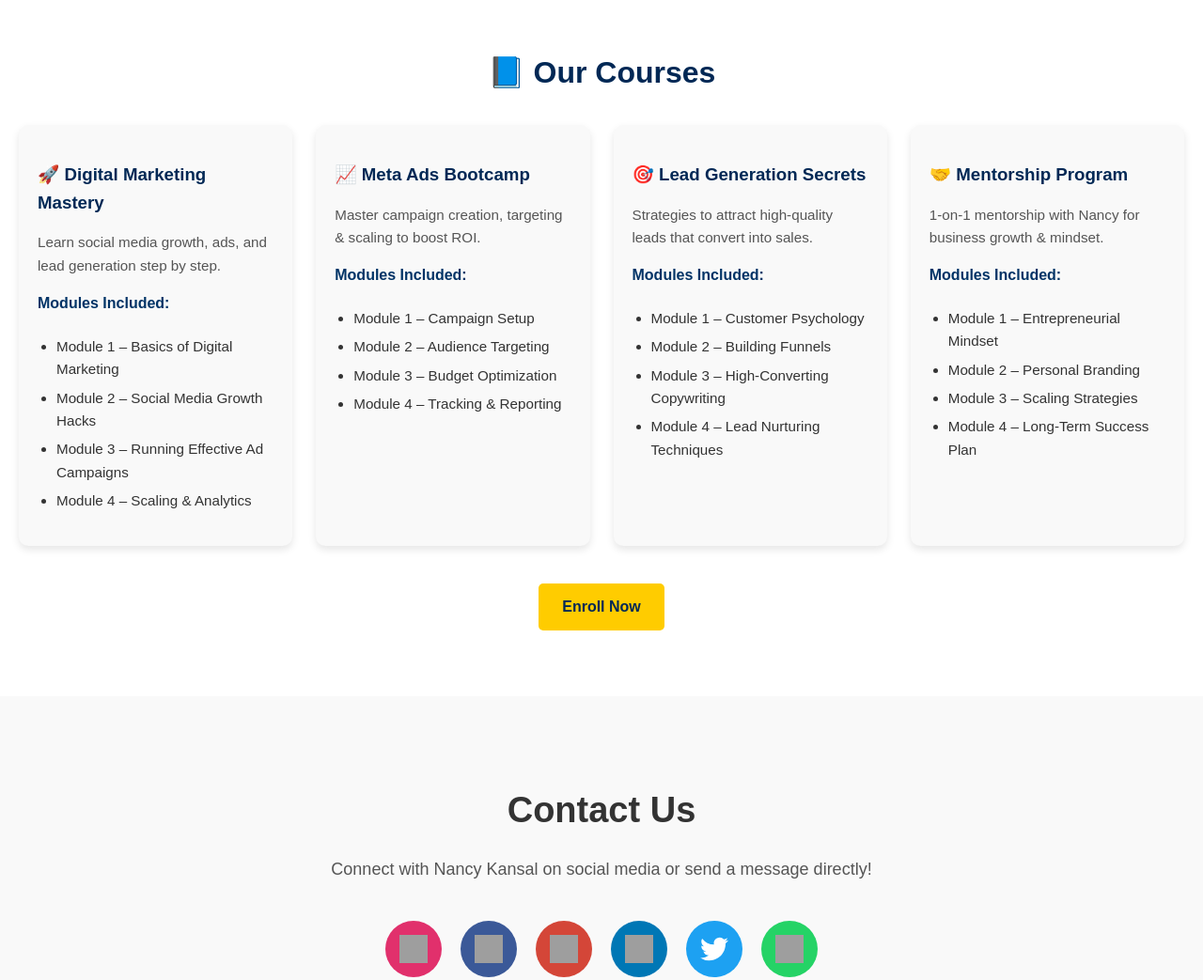
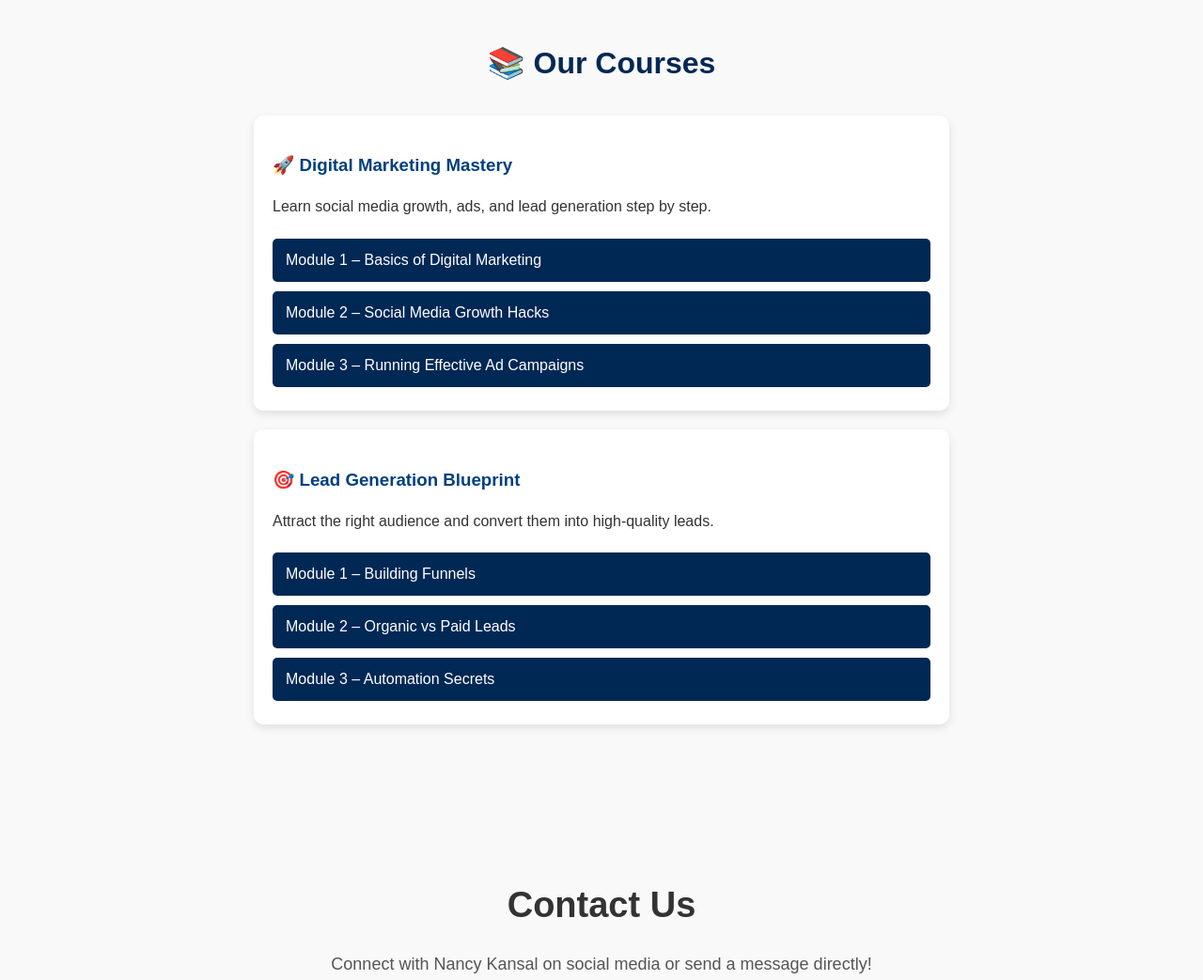
Before and after one commit to nancykansal15/ExpandEmpireWithNancy, a plain HTML site: page index.html in a window 1280 px wide. Shown: the part 900-1943 px from the top of the page at 94% size. Drawn offline with Linux system fonts and the light colour scheme; grey boxes are pictures that could not be loaded.

Commit message:
Update index.html

```diff
--- a/index.html
+++ b/index.html
@@ -6,35 +6,66 @@
   <title>Expand Empire With Nancy</title>
   <link rel="stylesheet" href="style.css">
   <style>
-    /* Extra styles for Courses */
+    /* Accordion Styles */
+    .course-section {
+      padding: 50px 20px;
+      background: #f9f9f9;
+      text-align: center;
+    }
+    .course-section h2 {
+      font-size: 2rem;
+      margin-bottom: 30px;
+      color: #002855;
+    }
     .course-card {
-      background:#f9f9f9;
-      border-radius:10px;
-      padding:20px;
-      box-shadow:0 4px 8px rgba(0,0,0,0.1);
-      text-align:left;
-      transition: transform 0.3s;
-    }
-    .course-card:hover {
-      transform: translateY(-8px);
+      background: #fff;
+      margin: 20px auto;
+      padding: 20px;
+      border-radius: 10px;
+      box-shadow: 0 4px 10px rgba(0,0,0,0.1);
+      width: 90%;
+      max-width: 700px;
+      text-align: left;
     }
     .course-card h3 {
-      margin-bottom:10px;
-      color:#002855;
+      color: #003f7f;
+      margin-bottom: 10px;
     }
-    .course-card p {
-      margin-bottom:10px;
-      font-size:0.95rem;
-      color:#555;
+    .accordion-btn {
+      background: #002855;
+      color: #fff;
+      cursor: pointer;
+      padding: 14px;
+      width: 100%;
+      border: none;
+      outline: none;
+      text-align: left;
+      font-size: 1rem;
+      margin: 5px 0;
+      border-radius: 5px;
+      transition: 0.3s;
     }
-    .modules {
-      margin-top:10px;
-      padding-left:20px;
+    .accordion-btn:hover {
+      background: #003f7f;
     }
-    .modules li {
-      margin-bottom:6px;
-      font-size:0.95rem;
-      color:#333;
+    .accordion-btn.active {
+      background: #ffcc00;
+      color: #002855;
+    }
+    .accordion-panel {
+      background: #f4f8fb;
+      max-height: 0;
+      overflow: hidden;
+      transition: max-height 0.3s ease-out;
+      border-left: 3px solid #002855;
+      padding: 0 10px;
+      border-radius: 0 0 5px 5px;
+    }
+    .accordion-panel p {
+      margin: 10px 0;
+      padding: 5px;
+      font-size: 0.95rem;
+      color: #333;
     }
   </style>
 </head>
@@ -72,128 +103,103 @@
     </div>
   </section>
 
-  <!-- Courses Section with Modules -->
-  <section id="courses" style="padding:60px 20px; background:#fff; text-align:center;">
-    <h2 style="font-size:2rem; margin-bottom:30px; color:#002855;">📘 Our Courses</h2>
-
-    <div style="display:grid; grid-template-columns:repeat(auto-fit,minmax(280px,1fr)); gap:25px;">
+  <!-- Courses Section -->
+  <section id="courses" class="course-section">
+    <h2>📚 Our Courses</h2>
 
     <!-- Course 1 -->
     <div class="course-card">
       <h3>🚀 Digital Marketing Mastery</h3>
       <p>Learn social media growth, ads, and lead generation step by step.</p>
-        <h4 style="margin-top:15px; color:#003366;">Modules Included:</h4>
-        <ul class="modules">
-          <li>Module 1 – Basics of Digital Marketing</li>
-          <li>Module 2 – Social Media Growth Hacks</li>
-          <li>Module 3 – Running Effective Ad Campaigns</li>
-          <li>Module 4 – Scaling & Analytics</li>
-        </ul>
+      <button class="accordion-btn">Module 1 – Basics of Digital Marketing</button>
+      <div class="accordion-panel"><p>Introduction to marketing, online presence, and tools.</p></div>
+
+      <button class="accordion-btn">Module 2 – Social Media Growth Hacks</button>
+      <div class="accordion-panel"><p>Strategies to grow Instagram, Facebook, and LinkedIn.</p></div>
+
+      <button class="accordion-btn">Module 3 – Running Effective Ad Campaigns</button>
+      <div class="accordion-panel"><p>How to set up campaigns, test creatives, and optimize ads.</p></div>
     </div>
 
     <!-- Course 2 -->
     <div class="course-card">
-        <h3>📈 Meta Ads Bootcamp</h3>
-        <p>Master campaign creation, targeting & scaling to boost ROI.</p>
-        <h4 style="margin-top:15px; color:#003366;">Modules Included:</h4>
-        <ul class="modules">
-          <li>Module 1 – Campaign Setup</li>
-          <li>Module 2 – Audience Targeting</li>
-          <li>Module 3 – Budget Optimization</li>
-          <li>Module 4 – Tracking & Reporting</li>
-        </ul>
+      <h3>🎯 Lead Generation Blueprint</h3>
+      <p>Attract the right audience and convert them into high-quality leads.</p>
+      <button class="accordion-btn">Module 1 – Building Funnels</button>
+      <div class="accordion-panel"><p>Step-by-step process to create sales funnels that convert.</p></div>
+
+      <button class="accordion-btn">Module 2 – Organic vs Paid Leads</button>
+      <div class="accordion-panel"><p>Differentiate between lead sources and maximize ROI.</p></div>
+
+      <button class="accordion-btn">Module 3 – Automation Secrets</button>
+      <div class="accordion-panel"><p>Automate follow-ups, emails, and chats for efficiency.</p></div>
     </div>
 
-      <!-- Course 3 -->
-      <div class="course-card">
-        <h3>🎯 Lead Generation Secrets</h3>
-        <p>Strategies to attract high-quality leads that convert into sales.</p>
-        <h4 style="margin-top:15px; color:#003366;">Modules Included:</h4>
-        <ul class="modules">
-          <li>Module 1 – Customer Psychology</li>
-          <li>Module 2 – Building Funnels</li>
-          <li>Module 3 – High-Converting Copywriting</li>
-          <li>Module 4 – Lead Nurturing Techniques</li>
-        </ul>
-      </div>
-
-      <!-- Course 4 -->
-      <div class="course-card">
-        <h3>🤝 Mentorship Program</h3>
-        <p>1-on-1 mentorship with Nancy for business growth & mindset.</p>
-        <h4 style="margin-top:15px; color:#003366;">Modules Included:</h4>
-        <ul class="modules">
-          <li>Module 1 – Entrepreneurial Mindset</li>
-          <li>Module 2 – Personal Branding</li>
-          <li>Module 3 – Scaling Strategies</li>
-          <li>Module 4 – Long-Term Success Plan</li>
-        </ul>
-      </div>
-
-    </div>
-
-    <a href="https://forms.gle/z57iJZKhzG6MLKJp9" target="_blank" class="btn" style="margin-top:40px; display:inline-block;">Enroll Now</a>
   </section>
 
-  <!-- Contact Us Section -->
+  <!-- Contact Section -->
   <section id="contact" style="padding: 60px 20px; background-color: #f9f9f9; text-align: center; font-family: Arial, sans-serif;">
     <h2 style="font-size: 38px; margin-bottom: 15px;">Contact Us</h2>
     <p style="font-size: 18px; margin-bottom: 40px; color: #555;">Connect with Nancy Kansal on social media or send a message directly!</p>
 
     <div style="display: flex; flex-wrap: wrap; justify-content: center; gap: 20px;">
+
       <!-- Instagram -->
       <a href="https://www.instagram.com/nancykansal.nk/" target="_blank" style="text-decoration: none;">
-        <div style="width:60px; height:60px; border-radius:50%; background:#E1306C; display:flex; align-items:center; justify-content:center;">
+        <div style="width:60px; height:60px; border-radius:50%; background:#E1306C; display:flex; align-items:center; justify-content:center; transition: transform 0.3s, box-shadow 0.3s;">
           <img src="https://upload.wikimedia.org/wikipedia/commons/e/e7/Instagram_logo_2016.svg" alt="Instagram" style="width:30px; height:30px;">
         </div>
       </a>
 
       <!-- Facebook -->
       <a href="https://www.facebook.com/share/1BmPn8YfBd/" target="_blank" style="text-decoration: none;">
-        <div style="width:60px; height:60px; border-radius:50%; background:#3b5998; display:flex; align-items:center; justify-content:center;">
+        <div style="width:60px; height:60px; border-radius:50%; background:#3b5998; display:flex; align-items:center; justify-content:center; transition: transform 0.3s, box-shadow 0.3s;">
           <img src="https://upload.wikimedia.org/wikipedia/commons/0/05/Facebook_Logo_%282019%29.png" alt="Facebook" style="width:30px; height:30px;">
         </div>
       </a>
 
       <!-- Gmail -->
       <a href="mailto:nancykansal.nk@gmail.com" style="text-decoration: none;">
-        <div style="width:60px; height:60px; border-radius:50%; background:#D44638; display:flex; align-items:center; justify-content:center;">
+        <div style="width:60px; height:60px; border-radius:50%; background:#D44638; display:flex; align-items:center; justify-content:center; transition: transform 0.3s, box-shadow 0.3s;">
           <img src="https://upload.wikimedia.org/wikipedia/commons/4/4e/Gmail_Icon.png" alt="Gmail" style="width:30px; height:30px;">
         </div>
       </a>
 
       <!-- LinkedIn -->
       <a href="https://www.linkedin.com/in/nancy-kansal-8b4b312b7" target="_blank" style="text-decoration: none;">
-        <div style="width:60px; height:60px; border-radius:50%; background:#0077b5; display:flex; align-items:center; justify-content:center;">
+        <div style="width:60px; height:60px; border-radius:50%; background:#0077b5; display:flex; align-items:center; justify-content:center; transition: transform 0.3s, box-shadow 0.3s;">
           <img src="https://upload.wikimedia.org/wikipedia/commons/c/ca/LinkedIn_logo_initials.png" alt="LinkedIn" style="width:30px; height:30px;">
-        </div>
-      </a>
-
-      <!-- X -->
-      <a href="https://x.com/nancykansal15?s=21" target="_blank" style="text-decoration: none;">
-        <div style="width:60px; height:60px; border-radius:50%; background:#1DA1F2; display:flex; align-items:center; justify-content:center;">
-          <svg width="30" height="30" viewBox="0 0 24 24" fill="white" xmlns="http://www.w3.org/2000/svg">
-            <path d="M23.954 4.569a10 10 0 0 1-2.825.775 4.932 4.932 0 0 0 2.163-2.723 9.864 9.864 0 0 1-3.127 1.195 4.916 4.916 0 0 0-8.38 4.482A13.94 13.94 0 0 1 1.671 3.149a4.822 4.822 0 0 0-.666 2.475c0 1.708.869 3.216 2.188 4.099a4.904 4.904 0 0 1-2.229-.616v.06a4.924 4.924 0 0 0 3.946 4.827 4.996 4.996 0 0 1-2.224.085 4.928 4.928 0 0 0 4.604 3.417 9.868 9.868 0 0 1-6.102 2.104c-.395 0-.779-.023-1.158-.067a13.945 13.945 0 0 0 7.557 2.212c9.054 0 14.002-7.496 14.002-13.986 0-.21 0-.423-.015-.634a9.935 9.935 0 0 0 2.457-2.548l.002-.003z"/>
-          </svg>
         </div>
       </a>
 
       <!-- WhatsApp -->
       <a href="https://wa.me/919996119746" target="_blank" style="text-decoration: none;">
-        <div style="width:60px; height:60px; border-radius:50%; background:#25D366; display:flex; align-items:center; justify-content:center;">
+        <div style="width:60px; height:60px; border-radius:50%; background:#25D366; display:flex; align-items:center; justify-content:center; transition: transform 0.3s, box-shadow 0.3s;">
           <img src="https://upload.wikimedia.org/wikipedia/commons/6/6b/WhatsApp.svg" alt="WhatsApp" style="width:30px; height:30px;">
         </div>
       </a>
     </div>
-
-    <p style="margin-top: 40px; font-size: 16px; color: #555;">
-      Or send a direct message to <a href="mailto:nancykansal.nk@gmail.com" style="color: #D44638;">nancykansal.nk@gmail.com</a>
-    </p>
   </section>
 
   <!-- Footer -->
   <footer>
     <p>© 2025 Expand Empire With Nancy | All Rights Reserved</p>
   </footer>
+
+  <!-- Accordion Script -->
+  <script>
+    const acc = document.querySelectorAll(".accordion-btn");
+    acc.forEach(btn => {
+      btn.addEventListener("click", function() {
+        this.classList.toggle("active");
+        const panel = this.nextElementSibling;
+        if (panel.style.maxHeight) {
+          panel.style.maxHeight = null;
+        } else {
+          panel.style.maxHeight = panel.scrollHeight + "px";
+        }
+      });
+    });
+  </script>
 </body>
 </html>
```
Lines whose indentation alone changed are shown as unchanged.
